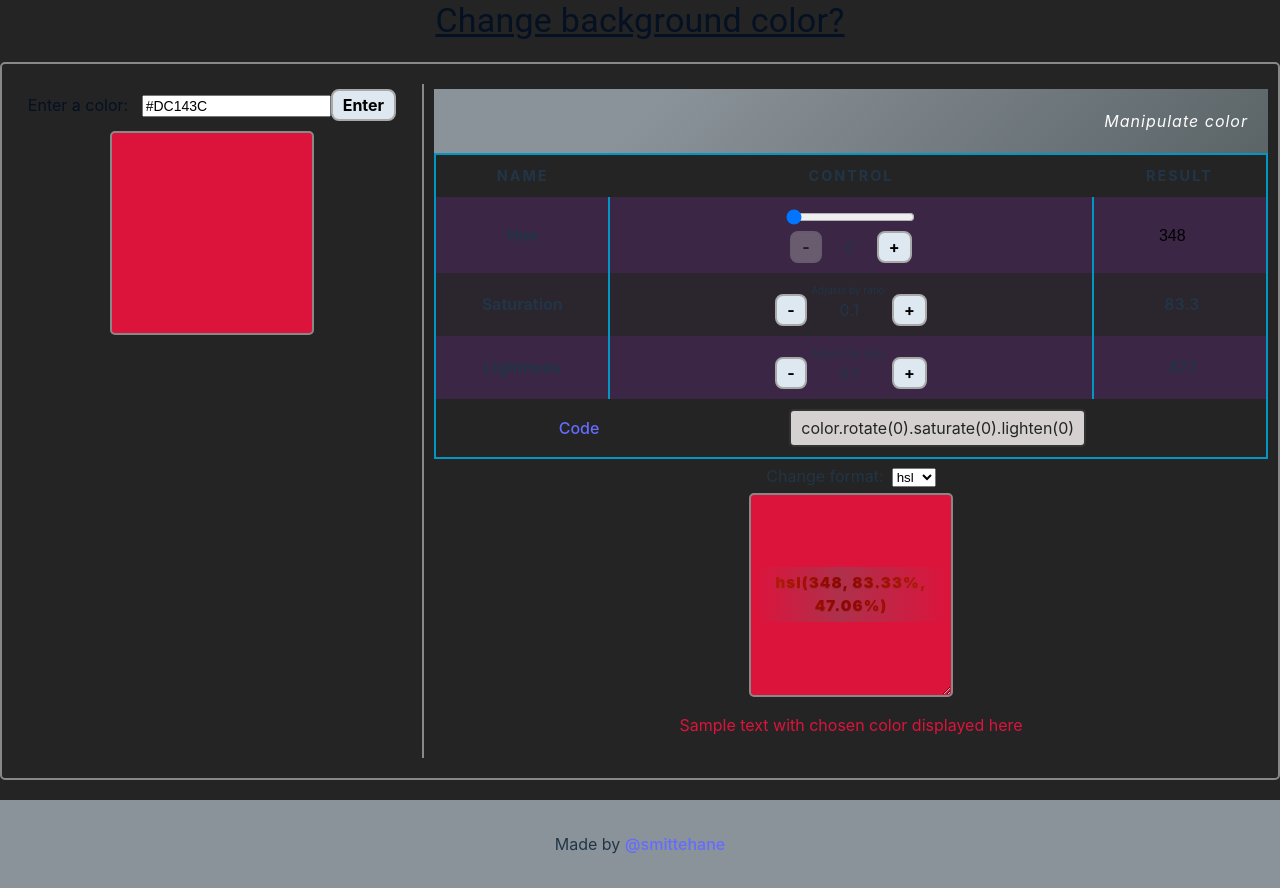
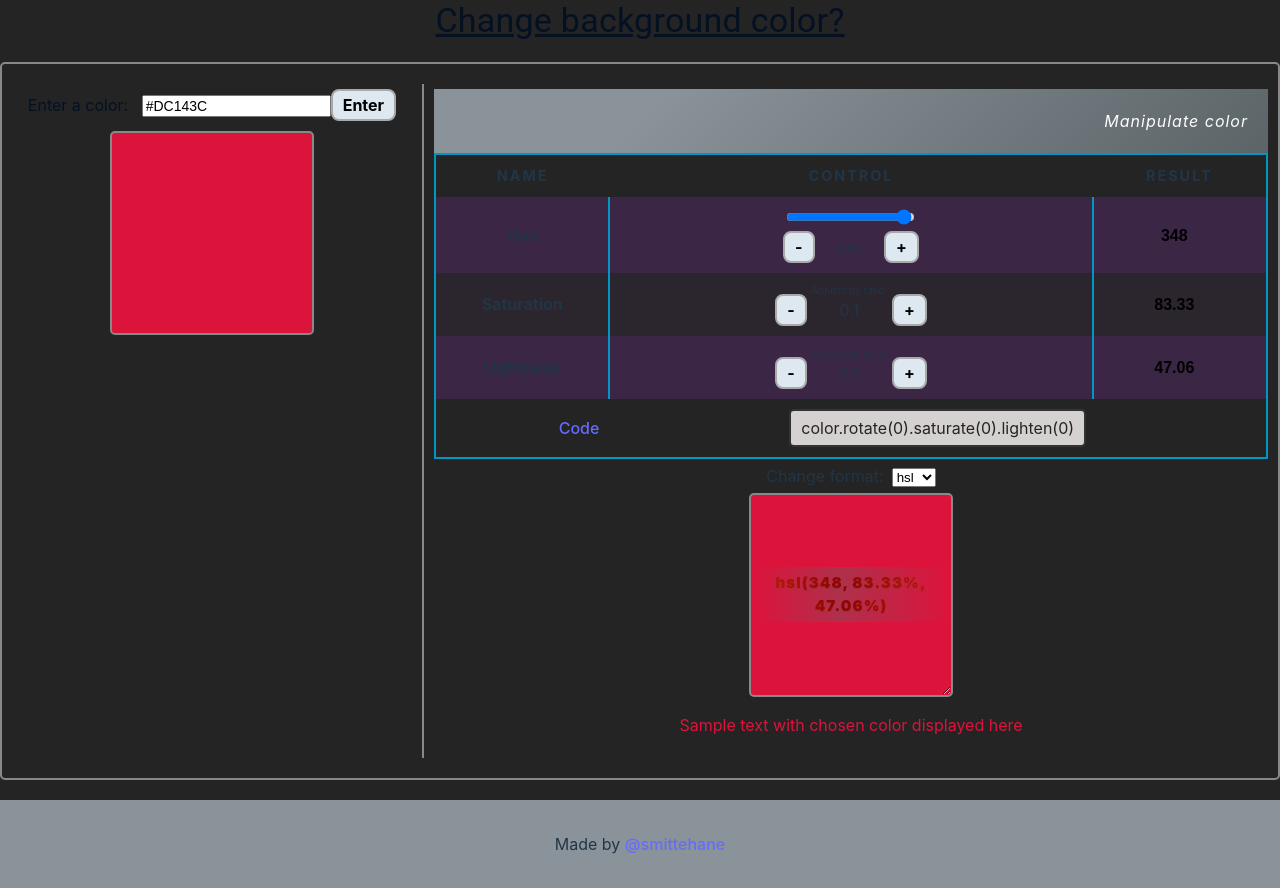
Before and after one commit to hane-smitter/palette-play, a React (Vite) app: page / in a window 1280 px wide. Built offline with nearby package versions, Linux system fonts and the light colour scheme.

Commit message:
Add editable result on saturation and lightness results + handle wrong color input

```diff
--- a/src/App.css
+++ b/src/App.css
@@ -96,7 +96,8 @@ input.color-result-input {
   border: none;
   text-align: center;
   font-size: 16px;
-  font-weight: 500;
+  font-weight: 600;
+  width: 100%;
 }
 input.color-result-input:focus {
   outline: 1.2px solid rgb(27, 27, 190);
@@ -105,6 +106,7 @@ input.color-result-input:focus {
 input.color-result-input:not(:read-only) {
   background-color: #fdfdfd;
   color: rgb(37, 37, 37);
+  font-weight: 500;
 }
 input.color-result-input:not(:placeholder-shown):invalid {
   outline: 2px solid rgb(219, 18, 11);
--- a/src/App.jsx
+++ b/src/App.jsx
@@ -17,12 +17,14 @@ function App() {
 
   const colorChanger = useCallback(
     (value) => {
-      setColorValue(value);
+      value = String(value).toLowerCase();
+      setColorValue();
     },
     [colorValue]
   );
   const newColorPalette = useCallback(
     (value) => {
+      value = String(value).toLowerCase();
       setColorValue(value);
       rightSideKey++;
     },
--- a/src/components/LeftSide.jsx
+++ b/src/components/LeftSide.jsx
@@ -1,6 +1,13 @@
 import { useState } from "react";
+import Color from "color";
 
 const LeftSide = ({ colorValue, setColorValue }) => {
+  let color;
+  try {
+    color = new Color(colorValue);
+  } catch (error) {
+    color = new Color("#DC143C");
+  }
   const [colorInput, setcolorInput] = useState(colorValue);
 
   function handleColorChange(event) {
@@ -28,13 +35,15 @@ const LeftSide = ({ colorValue, setColorValue }) => {
             value={colorInput}
             onChange={handleColorChange}
           />
-          <button type="submit" className="btn">Enter</button>
+          <button type="submit" className="btn">
+            Enter
+          </button>
         </form>
       </div>
       <div className="color-result-box">
         <div
           className="color-result buckle"
-          style={{ backgroundColor: `${colorValue}` }}
+          style={{ backgroundColor: `${color.rgb().string()}` }}
         ></div>
       </div>
     </div>
--- a/src/components/RightSide.jsx
+++ b/src/components/RightSide.jsx
@@ -7,7 +7,14 @@ const RightSide = ({ colorValue, setColorValue }) => {
   const [, triggerRender] = useState(false);
   const [colorDisplayFormat, setColorDisplayFormat] = useState("hsl");
 
-  const manipulatedColor = useRef(Color(colorValue));
+  let color;
+  try {
+    color = new Color(colorValue);
+  } catch (error) {
+    color = new Color("#DC143C");
+  }
+
+  const manipulatedColor = useRef(color);
   let colorInView;
 
   switch (colorDisplayFormat) {
--- a/src/components/mixers/Mixers.jsx
+++ b/src/components/mixers/Mixers.jsx
@@ -1,39 +1,43 @@
-import React, { useState, useRef, useEffect } from "react";
+import React, { useState, useRef, useEffect, useCallback } from "react";
 import Color from "color";
 import ResultInput from "./ResultInput";
 
 function Mixers({ colorValue, colorUpdater }) {
-  const color = new Color(colorValue);
-
-  // console.log({ color });
+  let color;
+  try {
+    color = new Color(colorValue);
+  } catch (error) {
+    color = new Color("#DC143C");
+  }
+  // console.log(
+  //   "Math.round(color.hsl()?.color[0]: ",
+  //   Math.round(color.hsl()?.color[0])
+  // );
 
   const [, triggerRender] = useState(false); // To be used when we need to trigger rerender manually
   const colorTransform = useRef(color);
   const colorHSL = useRef(color.hsl());
-  const [hueSliderVal, setHueSliderVal] = useState(0);
+  const [hueSliderVal, setHueSliderVal] = useState(
+    Math.round(color.hsl()?.color[0])
+  );
   const saturationRatio = useRef(0.1);
   const lightnessRatio = useRef(0.1);
 
-  const hueResult = Math.round(colorHSL.current?.color[0] * 100) / 100;
+  // const hueResult = Math.round(colorHSL.current?.color[0] * 100) / 100;
+  const hueResult = colorHSL.current?.color[0];
   const codeHue =
-    Math.round(
-      (colorHSL.current?.color[0] - Color(colorValue).hsl()?.color[0]) * 1000
-    ) / 1000;
+    Math.round((colorHSL.current?.color[0] - color.hsl()?.color[0]) * 1000) /
+    1000;
 
-  const saturationResult = Math.round(colorHSL.current?.color[1] * 10) / 10;
+  // const saturationResult = Math.round(colorHSL.current?.color[1] * 100) / 100;
+  const saturationResult = colorHSL.current?.color[1];
   const saturation1 = colorHSL.current?.color[1];
   const saturation2 = color.hsl()?.color[1];
   const s_calc_divisor = saturation2 || 1; // To avoid Infinity result when saturation is 0
   const s_calculation = (saturation1 - saturation2) / s_calc_divisor;
   const codeSaturation = Math.abs(Math.round(s_calculation * 1000) / 1000);
-  // console.log(
-  //   "codeSaturation %d:: S1:%d S2:%d",
-  //   codeSaturation,
-  //   saturation1,
-  //   saturation2
-  // );
 
-  const lightnessResult = Math.round(colorHSL.current?.color[2] * 10) / 10;
+  const lightnessResult = colorHSL.current?.color[2];
   const lightness1 = colorHSL.current?.color[2];
   const lightness2 = color.hsl()?.color[2];
   const l_calc_divisor = lightness2 || 1; // To avoid Infinity result when lightness is 0
@@ -41,69 +45,55 @@ function Mixers({ colorValue, colorUpdater }) {
   const codeLightness = Math.abs(Math.round(l_calculation * 1000) / 1000);
 
   // useEffect(() => {
-  //   console.log("Colorvalue HAS CHANGED!!: ", color);
-  //   colorTransform.current = color;
-  //   colorHSL.current = color.hsl();
+  //   // This effect serves to set initial value of slider from `hueResult`,
+  //   // which overides what child(`ResultInput`) effect sets with improper number precision
+  //   hueResultChange(hueResult);
+  // }, []);
 
-  //   colorUpdater({
-  //     hue: Math.round(color.hsl()?.color[0] * 100) / 100,
-  //     saturation: Math.round(color.hsl()?.color[1] * 10) / 10,
-  //     lightness: Math.round(color.hsl()?.color[2] * 10) / 10,
-  //   });
-
-  //   setHueSliderVal(0);
-  // }, [colorValue]);
-
-  function handleHueChange(inpValue, absolute = false) {
+  function handleHueChange(inpValue) {
     const newValue = Number(inpValue);
 
-    const newColorDiff = colorTransform.current.rotate(newValue);
-    // console.log({ newColorDiff });
+    const newColorDiff = colorTransform.current.hue(newValue);
     colorTransform.current = newColorDiff;
     colorHSL.current = newColorDiff.hsl();
-    // console.log("NEW Hue Diff color: ", newColorDiff.hsl());
     colorUpdater({
-      hue: Math.round(newColorDiff.hsl()?.color[0] * 100) / 100, // BUG on late update when we use hueResult Variable
-      saturation: saturationResult,
-      lightness: lightnessResult,
+      hue: newColorDiff.hsl()?.color[0], // BUG on late update when we use hueResult Variable
+      saturation: newColorDiff.hsl()?.color[1],
+      lightness: newColorDiff.hsl()?.color[2],
     });
-
-    // Math.round(colorHSL.current?.color[0] * 100) / 100
 
     setHueSliderVal(newValue);
   }
-  function handleHueResultChange(resultValue) {
+  const hueResultChange = useCallback(function (resultValue) {
     const newValue = Number(resultValue);
     if (newValue < 0 || newValue > 360) return;
 
     const newColorDiff = colorTransform.current.hue(newValue);
 
-    let hueSliderDiff = newColorDiff.hsl()?.color[0] - color.hsl()?.color[0];
-    if (hueSliderDiff < 0 || hueSliderDiff > 360) {
-      // To calculate modulous
-      hueSliderDiff = ((hueSliderDiff % 360) + 360) % 360; // ((n % d) + d) % d
-    }
+    let hueSliderDiff = newColorDiff.hsl()?.color[0];
+
+    /* This commented code applies if we `.rotate()` color to get an = representation on a slider */
+    // let hueSliderDiff = newColorDiff.hsl()?.color[0] - color.hsl()?.color[0];
+    // if (hueSliderDiff < 0 || hueSliderDiff > 360) {
+    //   // To calculate modulous: ((n % d) + d) % d
+    //   hueSliderDiff = ((hueSliderDiff % 360) + 360) % 360;
+    // }
+
     const sliderValue = Math.round(hueSliderDiff);
-
-    // console.log("handleHueResultChange called: ", newValue);
-    // console.log("hueSliderDiff: ", hueSliderDiff);
-    // console.log("newDiff1: ", newColorDiff.hsl()?.color[0]);
-    // console.log("color.hsl()2: ", color.hsl()?.color[0]);
-    // console.log(
-    //   "newColorDiff.hsl()?.color[0] - color.hsl()?.color[0]: ",
-    //   newColorDiff.hsl()?.color[0] - color.hsl()?.color[0]
-    // );
 
     colorTransform.current = newColorDiff;
     colorHSL.current = newColorDiff.hsl();
     colorUpdater({
-      hue: Math.round(newColorDiff.hsl()?.color[0] * 100) / 100, // BUG on late update when we use hueResult Variable
-      saturation: saturationResult,
-      lightness: lightnessResult,
+      hue: newColorDiff.hsl()?.color[0], // BUG on late update when we use hueResult Variable
+      saturation: newColorDiff.hsl()?.color[1],
+      lightness: newColorDiff.hsl()?.color[2],
     });
 
     setHueSliderVal(sliderValue);
-  }
+    // Above Hue setState won't rerender UI if clicked button rounds off and arrives at initial color hue
+    // So we ensure rerender is triggered to update the useRefs in the UI
+    triggerRender((prev) => !prev);
+  }, []);
 
   function handleSaturationChange(event, direction) {
     const ratio = saturationRatio.current;
@@ -123,16 +113,31 @@ function Mixers({ colorValue, colorUpdater }) {
     }
 
     colorTransform.current = newColorDiff;
-
     colorHSL.current = newColorDiff.hsl();
     colorUpdater({
-      hue: hueResult,
-      saturation: Math.round(newColorDiff.hsl()?.color[1] * 10) / 10, // `saturationResult` has late updates
-      lightness: lightnessResult,
+      hue: newColorDiff.hsl()?.color[0],
+      saturation: newColorDiff.hsl()?.color[1], // `saturationResult` has late updates
+      lightness: newColorDiff.hsl()?.color[2],
     });
 
     triggerRender((prev) => !prev); // To update UI
   }
+  const saturationResultChange = useCallback(function (resultValue) {
+    const newValue = Number(resultValue);
+    if (newValue < 0 || newValue > 100) return;
+
+    const newColorDiff = colorTransform.current.saturationl(newValue);
+
+    colorTransform.current = newColorDiff;
+    colorHSL.current = newColorDiff.hsl();
+    colorUpdater({
+      hue: newColorDiff.hsl()?.color[0],
+      saturation: newColorDiff.hsl()?.color[1], // `saturationResult` has late updates
+      lightness: newColorDiff.hsl()?.color[2],
+    });
+
+    triggerRender((prev) => !prev);
+  }, []);
 
   function handleLightnessChange(event, direction) {
     const ratio = lightnessRatio.current;
@@ -152,16 +157,30 @@ function Mixers({ colorValue, colorUpdater }) {
     }
 
     colorTransform.current = newColorDiff;
-
     colorHSL.current = newColorDiff.hsl();
-    console.log("colorHSL.current in btn click: ", colorHSL.current);
     colorUpdater({
-      hue: hueResult,
-      saturation: saturationResult,
-      lightness: Math.round(newColorDiff.hsl()?.color[2] * 10) / 10, // `lightnessResult` holds delayed updated value
+      hue: newColorDiff.hsl()?.color[0],
+      saturation: newColorDiff.hsl()?.color[1],
+      lightness: newColorDiff.hsl()?.color[2], // `lightnessResult` holds delayed updated value
     });
 
     triggerRender((prev) => !prev); // To update UI
+  }
+  function lightnessResultChange(resultValue) {
+    const newValue = Number(resultValue);
+    if (newValue < 0 || newValue > 100) return;
+
+    const newColorDiff = colorTransform.current.lightness(newValue);
+
+    colorTransform.current = newColorDiff;
+    colorHSL.current = newColorDiff.hsl();
+    colorUpdater({
+      hue: newColorDiff.hsl()?.color[0],
+      saturation: newColorDiff.hsl()?.color[1],
+      lightness: newColorDiff.hsl()?.color[2],
+    });
+
+    triggerRender((prev) => !prev);
   }
 
   return (
@@ -206,12 +225,18 @@ function Mixers({ colorValue, colorUpdater }) {
                           "minus"
                         )
                       }
-                      disabled={hueSliderVal <= 0}
+                      disabled={Number(hueSliderVal) <= 0}
                     >
                       -
                     </button>
                     &nbsp; &nbsp; &nbsp;
-                    <span style={{ width: "3ch", textAlign: "center" }}>
+                    <span
+                      style={{
+                        width: "3ch",
+                        textAlign: "center",
+                        fontSize: "13px",
+                      }}
+                    >
                       {hueSliderVal}
                     </span>
                     &nbsp; &nbsp; &nbsp;
@@ -225,7 +250,7 @@ function Mixers({ colorValue, colorUpdater }) {
                           "plus"
                         )
                       }
-                      disabled={hueSliderVal >= 360}
+                      disabled={Number(hueSliderVal) >= 360}
                     >
                       +
                     </button>
@@ -237,11 +262,12 @@ function Mixers({ colorValue, colorUpdater }) {
                   Math.round(color.hsl()?.color[0] * 100) / 100 && (
                   <button
                     className="btn restore-btn"
+                    title="Restores to initial"
                     style={{ fontSize: "10px" }}
                     onClick={(e) => {
-                      // colorHSL.current?.color[0] = color.hsl()?.color[0];
-                      const hue = Math.round(color.hsl()?.color[0] * 100) / 100;
-                      handleHueResultChange(hue);
+                      const hue = color.hsl()?.color[0]; // Not rounding
+                      // console.log("hue restore : ", hue);
+                      hueResultChange(hue);
                     }}
                   >
                     restore
@@ -249,7 +275,7 @@ function Mixers({ colorValue, colorUpdater }) {
                 )}
                 <span style={{ fontWeight: 600 }}>
                   <ResultInput
-                    resultChange={handleHueResultChange}
+                    resultChange={hueResultChange}
                     resultValue={hueResult}
                     min={0}
                     max={360}
@@ -289,47 +315,27 @@ function Mixers({ colorValue, colorUpdater }) {
                 </span>
               </td>
               <td style={{ position: "relative" }}>
-                {Math.round(colorHSL.current?.color[1] * 10) / 10 !==
-                  Math.round(color.hsl()?.color[1] * 10) / 10 && (
+                {Math.round(colorHSL.current?.color[1] * 100) / 100 !==
+                  Math.round(color.hsl()?.color[1] * 100) / 100 && (
                   <button
                     className="btn restore-btn"
+                    title="Restores to initial"
                     style={{ fontSize: "10px" }}
                     onClick={(e) => {
-                      // colorHSL.current?.color[0] = color.hsl()?.color[0];
-                      // const saturation =
-                      //   Math.round(color.hsl()?.color[1] * 10) / 10;
-                      const saturation = color.hsl()?.color[1];
-                      const restoreSaturation = [
-                        colorHSL.current?.color[0],
-                        saturation,
-                        colorHSL.current?.color[2],
-                      ];
-
-                      colorHSL.current = {
-                        ...color.hsl(),
-                        color: [...restoreSaturation],
-                      };
-                      colorTransform.current = Color({
-                        h: restoreSaturation[0],
-                        s: restoreSaturation[1],
-                        l: restoreSaturation[2],
-                      });
-
-                      colorUpdater({
-                        hue: restoreSaturation[0],
-                        saturation: restoreSaturation[1],
-                        lightness: restoreSaturation[2],
-                      });
-
-                      // console.log("SATURATION_Restore:: ", restoreSaturation);
-                      triggerRender((prev) => !prev);
+                      const saturation = color.hsl()?.color[1]; // Not rounding
+                      saturationResultChange(saturation);
                     }}
                   >
                     restore
                   </button>
                 )}
                 <span style={{ fontWeight: 600 }}>
-                  &nbsp;{saturationResult}
+                  <ResultInput
+                    resultChange={saturationResultChange}
+                    resultValue={saturationResult}
+                    min={0}
+                    max={100}
+                  />
                 </span>
               </td>
             </tr>
@@ -365,46 +371,28 @@ function Mixers({ colorValue, colorUpdater }) {
                 </span>
               </td>
               <td style={{ position: "relative" }}>
-                {Math.round(colorHSL.current?.color[2] * 10) / 10 !==
-                  Math.round(color.hsl()?.color[2] * 10) / 10 && (
+                {Math.round(colorHSL.current?.color[2] * 100) / 100 !==
+                  Math.round(color.hsl()?.color[2] * 100) / 100 && (
                   <button
                     className="btn restore-btn"
+                    title="Restores to initial"
                     style={{ fontSize: "10px" }}
                     onClick={(e) => {
-                      // colorHSL.current?.color[0] = color.hsl()?.color[0];
-                      // const lightness =
-                      //   Math.round(color.hsl()?.color[2] * 10) / 10;
-                      const lightness = color.hsl()?.color[2];
-                      const restoreLightness = [
-                        colorHSL.current?.color[0],
-                        colorHSL.current?.color[1],
-                        lightness,
-                      ];
-
-                      colorHSL.current = {
-                        ...color.hsl(),
-                        color: [...restoreLightness],
-                      };
-                      colorTransform.current = Color({
-                        h: restoreLightness[0],
-                        s: restoreLightness[1],
-                        l: restoreLightness[2],
-                      });
-
-                      colorUpdater({
-                        hue: restoreLightness[0],
-                        saturation: restoreLightness[1],
-                        lightness: restoreLightness[2],
-                      });
-
-                      // console.log("LIGHTNESS_Restore:: ", restoreLightness);
-                      triggerRender((prev) => !prev);
+                      const lightness = color.hsl()?.color[2]; // Not rounding off
+                      lightnessResultChange(lightness);
                     }}
                   >
                     restore
                   </button>
                 )}
-                <span style={{ fontWeight: 600 }}>&nbsp;{lightnessResult}</span>
+                <span>
+                  <ResultInput
+                    resultChange={lightnessResultChange}
+                    resultValue={lightnessResult}
+                    min={0}
+                    max={100}
+                  />
+                </span>
               </td>
             </tr>
           </tbody>
@@ -424,15 +412,13 @@ function Mixers({ colorValue, colorUpdater }) {
                   {`color.rotate(${codeHue})`}
                   <wbr />
                   {`.${
-                    colorHSL.current?.color[1] >=
-                    Color(colorValue).hsl()?.color[1]
+                    colorHSL.current?.color[1] >= color.hsl()?.color[1]
                       ? "saturate"
                       : "desaturate"
                   }(${codeSaturation})`}
                   <wbr />
                   {`.${
-                    colorHSL.current?.color[2] >=
-                    Color(colorValue).hsl()?.color[2]
+                    colorHSL.current?.color[2] >= color.hsl()?.color[2]
                       ? "lighten"
                       : "darken"
                   }(${codeLightness})`}
--- a/src/components/mixers/ResultInput.jsx
+++ b/src/components/mixers/ResultInput.jsx
@@ -1,8 +1,10 @@
-import { useRef, useState, useEffect } from "react";
+import { useRef, useState, useEffect, memo } from "react";
 
 function ResultInput({ resultChange, resultValue, max = 100, min = 0 }) {
+  const formattedValue = Math.round(Number(resultValue) * 100) / 100;
+
   const [inpDisabled, setInpDisabled] = useState(true);
-  const [inputValue, setInputValue] = useState(Number(resultValue));
+  const [inputValue, setInputValue] = useState(formattedValue);
   const [triggerSubmission, setTriggerSubmission] = useState(false);
   const inputElem = useRef(null);
 
@@ -12,6 +14,8 @@ function ResultInput({ resultChange, resultValue, max = 100, min = 0 }) {
   }
   function inpSubmit(event) {
     event?.preventDefault();
+
+    // console.log("event.target.value: ", event.target);
 
     if (inputElem.current) {
       const isValid = checkValid(inputElem.current);
@@ -75,9 +79,9 @@ function ResultInput({ resultChange, resultValue, max = 100, min = 0 }) {
   }, []);
 
   useEffect(() => {
-    setInputValue(resultValue);
+    setInputValue(formattedValue);
     checkValid(inputElem.current);
-  }, [resultValue]);
+  }, [formattedValue]);
 
   useEffect(() => {
     inpSubmit();
@@ -100,4 +104,4 @@ function ResultInput({ resultChange, resultValue, max = 100, min = 0 }) {
   );
 }
 
-export default ResultInput;
+export default memo(ResultInput);
```
